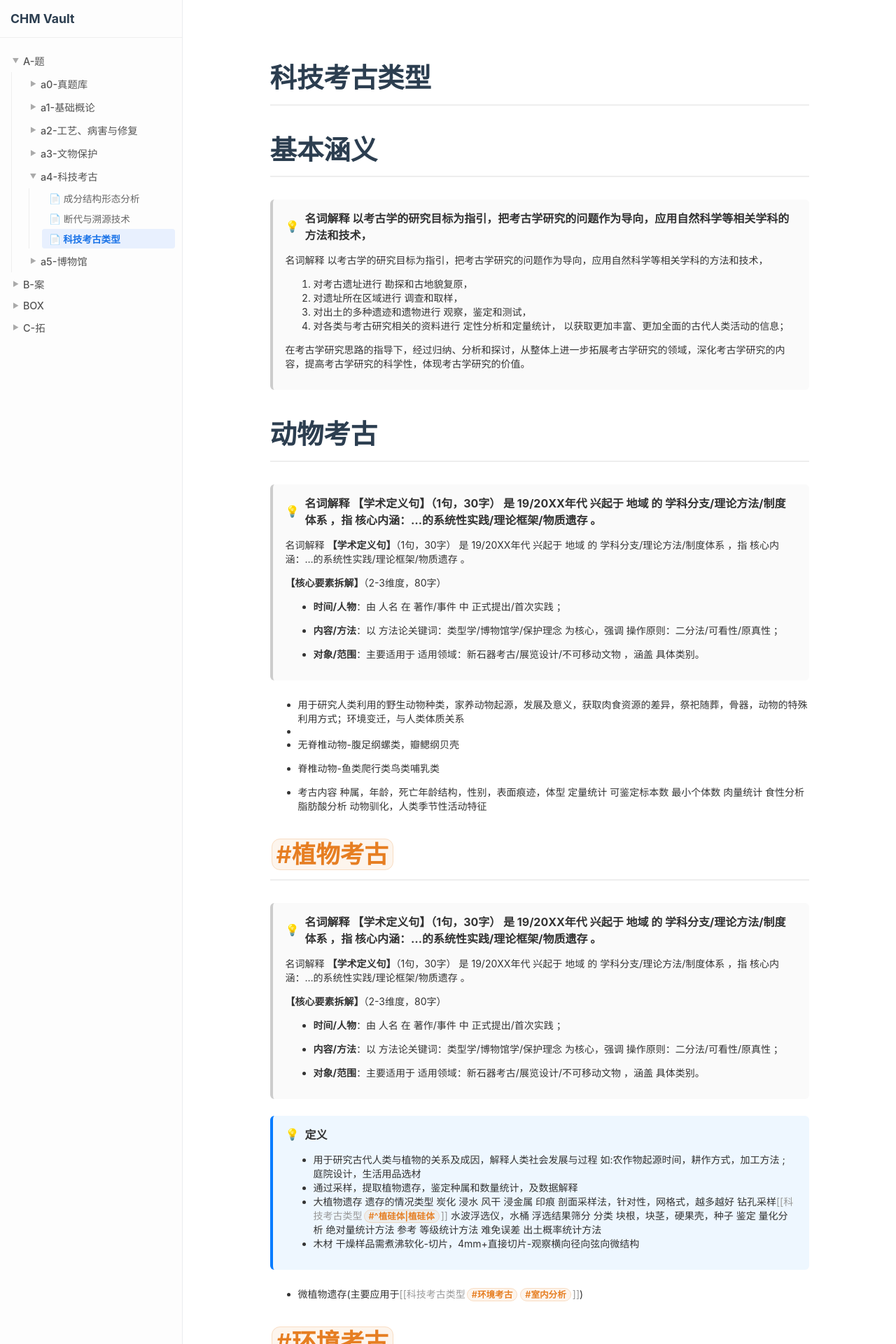
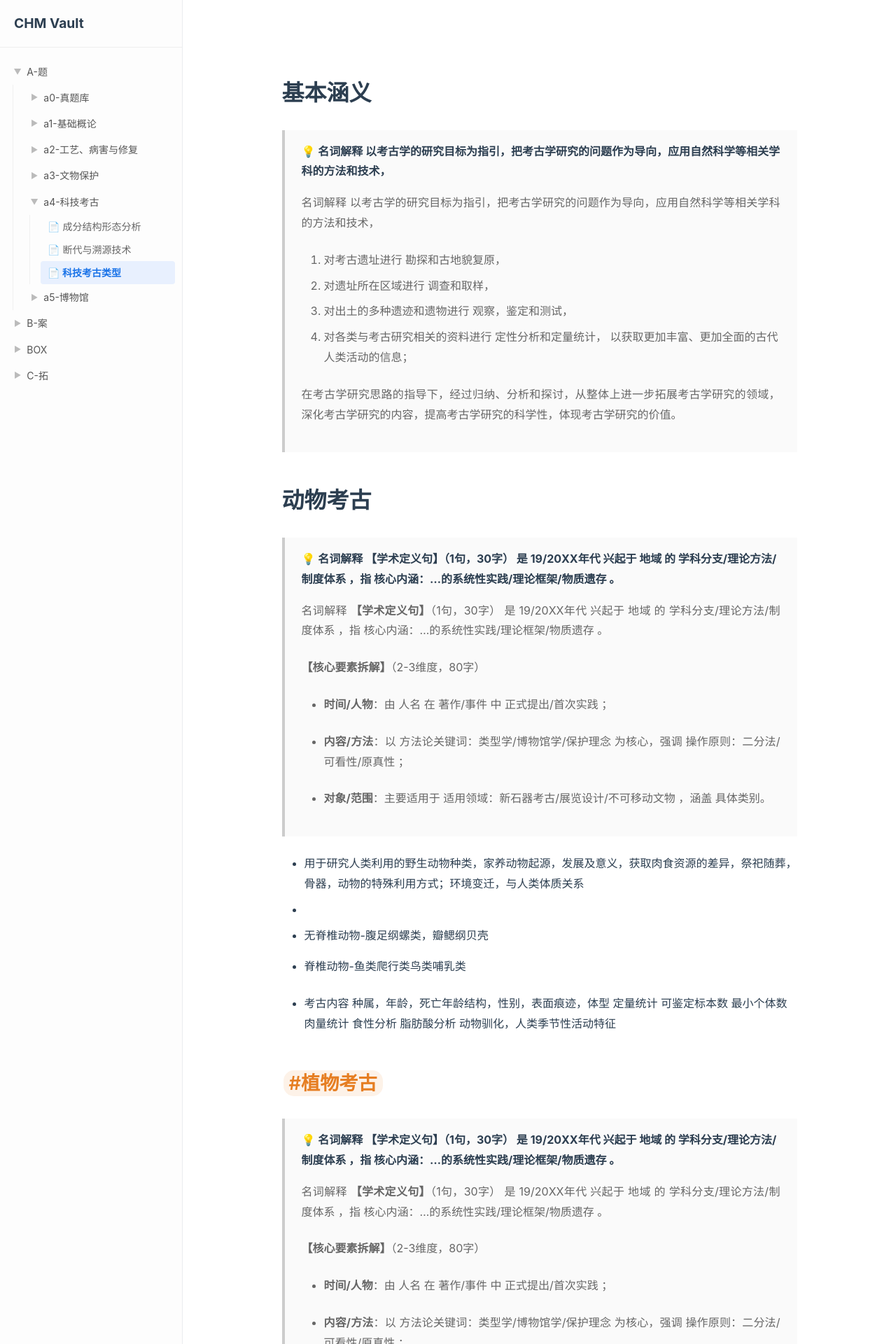
Before and after one commit to relHIGH/CHM_Vault, a Jekyll site: the page built from docs/A-题/a4-科技考古/科技考古类型.md, in a window 1280 px wide. Shown: the top 1920 px of the page at 70% size. Built offline with Jekyll 4.4.1, drawn with Linux system fonts in a browser that asks for light colours; our own code applies the rules of GitHub Pages for plain Markdown files; some of the changed text lies outside the part shown.

Commit message:
style: 深度美化 Markdown 排版，解决标题重复与正文拥挤问题

```diff
--- a/_layouts/default.html
+++ b/_layouts/default.html
@@ -5,55 +5,68 @@
   <title>{{ page.name | remove: ".md" }} | CHM</title>
   <meta name="viewport" content="width=device-width, initial-scale=1">
   <style>
-    :root { --sidebar-width: 260px; --primary: #2c3e50; --accent: #1a73e8; --bg: #ffffff; --folder-hover: #f0f2f5; --tag-color: #e67e22; }
-    body { font-family: -apple-system, BlinkMacSystemFont, "Segoe UI", Roboto, sans-serif; margin: 0; display: flex; height: 100vh; font-size: 14px; overflow: hidden; color: #333; }
+    :root {
+      --sidebar-width: 260px;
+      --primary: #2c3e50;
+      --accent: #1a73e8;
+      --bg: #ffffff;
+      --tag-color: #e67e22;
+      --text-main: #2c3e50;
+      --border-color: #eee;
+    }
 
-    /* 侧边栏 */
-    #sidebar { width: var(--sidebar-width); background: #fdfdfd; border-right: 1px solid #eaecef; overflow-y: auto; padding: 1rem 0; flex-shrink: 0; display: flex; flex-direction: column; }
-    .sidebar-header { padding: 0 15px 1rem; border-bottom: 1px solid #eee; margin-bottom: 1rem; }
-    .sidebar-header a { font-weight: bold; color: var(--primary); text-decoration: none; font-size: 1.1rem; }
-    #tree-container { padding: 0 10px; flex-grow: 1; }
-    .folder-header { cursor: pointer; display: flex; align-items: center; padding: 6px 8px; border-radius: 4px; color: #555; font-weight: 500; font-size: 0.9rem; }
-    .folder-header:hover { background: var(--folder-hover); }
-    .folder-header::before { content: "▶"; display: inline-block; margin-right: 6px; font-size: 0.6rem; transition: transform 0.2s; color: #aaa; }
+    body {
+      font-family: -apple-system, BlinkMacSystemFont, "Segoe UI", Helvetica, Arial, sans-serif;
+      margin: 0; display: flex; height: 100vh; font-size: 16px; line-height: 1.8; color: var(--text-main);
+      background: var(--bg); overflow: hidden;
+    }
+
+    /* 侧边栏优化：更细致的字体与间距 */
+    #sidebar {
+      width: var(--sidebar-width); background: #fdfdfd; border-right: 1px solid #eaecef;
+      overflow-y: auto; padding: 1rem 0; flex-shrink: 0; display: flex; flex-direction: column; font-size: 14px;
+    }
+    .sidebar-header { padding: 0 20px 1rem; border-bottom: 1px solid var(--border-color); margin-bottom: 1rem; }
+    .sidebar-header a { font-weight: bold; color: var(--primary); text-decoration: none; font-size: 1.2rem; }
+    #tree-container { padding: 0 10px; }
+    .folder-header { cursor: pointer; display: flex; align-items: center; padding: 6px 10px; border-radius: 4px; color: #555; transition: 0.2s; }
+    .folder-header:hover { background: #f0f2f5; }
+    .folder-header::before { content: "▶"; display: inline-block; margin-right: 8px; font-size: 0.7rem; transition: 0.2s; color: #bbb; }
     .folder-header.open::before { transform: rotate(90deg); }
-    .folder-content { display: none; padding-left: 18px; border-left: 1px solid #eee; margin-left: 6px; }
+    .folder-content { display: none; padding-left: 15px; border-left: 1px solid #f0f0f0; margin-left: 8px; }
     .folder-content.show { display: block; }
-    .tree-file { display: block; padding: 4px 10px; color: #666; text-decoration: none; font-size: 0.85rem; border-radius: 4px; margin: 1px 0; white-space: nowrap; overflow: hidden; text-overflow: ellipsis; }
-    .tree-file:hover { background: var(--folder-hover); color: var(--accent); }
-    .tree-file.active { background: #e8f0fe; color: var(--accent); font-weight: bold; }
+    .tree-file { display: block; padding: 4px 10px; color: #666; text-decoration: none; border-radius: 4px; white-space: nowrap; overflow: hidden; text-overflow: ellipsis; }
+    .tree-file:hover { background: #f0f2f5; color: var(--accent); }
+    .tree-file.active { background: #e8f0fe; color: var(--accent); font-weight: 600; }
 
-    /* 主内容区 */
-    #content-wrapper { flex-grow: 1; overflow-y: auto; display: flex; flex-direction: column; background: var(--bg); position: relative; scroll-behavior: smooth; }
-    .container { max-width: 850px; margin: 0 auto; padding: 3rem 2.5rem; flex-grow: 1; width: 100%; box-sizing: border-box; }
-    h1 { font-size: 2.4rem; color: var(--primary); border-bottom: 2px solid #eee; padding-bottom: 0.8rem; margin-bottom: 2rem; }
+    /* 主内容区：Obsidian 风格排版 */
+    #content-wrapper { flex-grow: 1; overflow-y: auto; background: var(--bg); display: flex; flex-direction: column; }
+    .container { max-width: 800px; margin: 0 auto; padding: 4rem 2rem; width: 100%; box-sizing: border-box; }
 
-    /* 悬浮导航 */
-    .floating-nav { position: fixed; right: 30px; bottom: 30px; display: flex; flex-direction: column; gap: 12px; z-index: 2000; }
-    .nav-btn { width: 48px; height: 48px; background: white; border: 1px solid #eee; border-radius: 50%; display: flex; align-items: center; justify-content: center; font-size: 1.2rem; cursor: pointer; box-shadow: 0 4px 15px rgba(0,0,0,0.08); transition: 0.2s; color: var(--primary); }
-    .nav-btn:hover { background: var(--accent); color: white; border-color: var(--accent); transform: translateY(-3px); }
+    /* 解决标题重复：隐藏自动生成的 H1，如果正文里已经有了 */
+    .page-title { font-size: 2.5rem; margin-bottom: 2rem; color: var(--primary); border-bottom: 2px solid #eee; padding-bottom: 10px; }
 
-    /* 增强版标签样式 */
-    .content-tag { color: var(--tag-color); font-weight: 600; text-decoration: none; padding: 1px 6px; border-radius: 12px; background: rgba(230, 126, 34, 0.08); border: 1px solid rgba(230, 126, 34, 0.2); margin: 0 2px; font-size: 0.9em; white-space: nowrap; }
-    .content-tag:hover { background: var(--tag-color); color: white; text-decoration: none; }
+    /* Markdown 元素美化 */
+    #markdown-body h1, #markdown-body h2, #markdown-body h3 { color: var(--primary); margin-top: 2.5rem; margin-bottom: 1.2rem; }
+    #markdown-body p { margin-bottom: 1.5rem; text-align: justify; }
+    #markdown-body ul, #markdown-body ol { margin-bottom: 1.5rem; padding-left: 2rem; }
+    #markdown-body li { margin-bottom: 0.5rem; }
+    #markdown-body img { max-width: 100%; border-radius: 8px; box-shadow: 0 4px 12px rgba(0,0,0,0.05); margin: 2rem 0; }
+    #markdown-body blockquote { border-left: 4px solid #ddd; padding: 1rem 1.5rem; color: #666; background: #fafafa; margin: 1.5rem 0; }
 
-    .wikilink { color: #1a73e8; text-decoration: none; border-bottom: 1px dashed #1a73e8; font-weight: 500; }
+    /* 标签与链接 */
+    .content-tag { color: var(--tag-color); font-weight: 600; text-decoration: none; padding: 2px 8px; border-radius: 15px; background: rgba(230, 126, 34, 0.1); font-size: 0.85em; margin: 0 2px; }
+    .wikilink { color: var(--accent); text-decoration: none; border-bottom: 1px dashed var(--accent); }
     .wikilink:hover { background: #e8f0fe; border-bottom-style: solid; }
 
-    /* Obsidian Callouts */
-    .callout { margin: 1.5rem 0; padding: 14px 18px; border-radius: 6px; border-left: 4px solid #ccc; background: #fafafa; }
-    .callout-title { font-weight: bold; display: flex; align-items: center; margin-bottom: 10px; font-size: 1rem; }
-    .callout-info { border-left-color: #007bff; background: #eef7ff; }
-    .callout-warning { border-left-color: #f0ad4e; background: #fffdf0; }
-    .callout-error { border-left-color: #d9534f; background: #fff0f0; }
-    .callout-success { border-left-color: #5cb85c; background: #f0fff0; }
+    /* 悬浮控制台 */
+    .floating-nav { position: fixed; right: 30px; bottom: 30px; display: flex; flex-direction: column; gap: 12px; }
+    .nav-btn { width: 45px; height: 45px; background: white; border: 1px solid #ddd; border-radius: 50%; display: flex; align-items: center; justify-content: center; cursor: pointer; box-shadow: 0 4px 10px rgba(0,0,0,0.1); transition: 0.2s; }
+    .nav-btn:hover { background: var(--accent); color: white; transform: translateY(-3px); }
 
-    footer { padding: 3rem 0; border-top: 1px solid #eee; margin-top: 5rem; text-align: center; background: #fdfdfd; }
-    .tag-item { background: #f0f0f0; color: #666; padding: 5px 14px; border-radius: 20px; font-size: 0.8rem; text-decoration: none; margin: 5px; display: inline-block; transition: 0.2s; border: 1px solid #eee; }
-    .tag-item:hover { background: var(--tag-color); color: white; border-color: var(--tag-color); }
-
-    /* 响应式 */
-    @media (max-width: 768px) { body { flex-direction: column; } #sidebar { width: 100%; height: auto; border-right: none; } }
+    footer { padding: 4rem 0; border-top: 1px solid #eee; margin-top: 5rem; text-align: center; background: #fafafa; }
+    .tag-item { background: #eee; color: #666; padding: 4px 12px; border-radius: 20px; font-size: 0.8rem; text-decoration: none; margin: 4px; display: inline-block; }
+    .tag-item:hover { background: var(--tag-color); color: white; }
   </style>
 </head>
 <body>
@@ -64,34 +77,25 @@
 
   <div id="content-wrapper">
     <div class="floating-nav">
-      <div class="nav-btn" onclick="window.history.back()" title="返回上一页">🔙</div>
-      <div class="nav-btn" onclick="document.getElementById('content-wrapper').scrollTo({top:0, behavior:'smooth'})" title="回到顶部">⬆️</div>
+      <div class="nav-btn" onclick="window.history.back()" title="返回">🔙</div>
+      <div class="nav-btn" onclick="document.getElementById('content-wrapper').scrollTo({top:0, behavior:'smooth'})" title="置顶">⬆️</div>
     </div>
 
     <main class="container">
-      <article id="main-content">
-        <h1>{{ page.name | remove: ".md" }}</h1>
-        <div id="page-render-root" style="margin-top: 2rem;">{{ content }}</div>
-      </article>
+      <div id="markdown-body">
+        {{ content }}
+      </div>
     </main>
 
     <footer>
       <div class="container">
-        <div style="color: #999; font-size: 0.8rem; font-weight: bold; margin-bottom: 20px; text-transform: uppercase; letter-spacing: 2px;">🏷️ 标签分类检索</div>
+        <div style="color: #999; font-size: 0.8rem; font-weight: bold; margin-bottom: 15px; text-transform: uppercase;">🏷️ 标签分类索引</div>
         <div id="footer-tags">
           {% assign blacklist = "名词解释,论述,简答,文物学概论,中国考古通论" | split: "," %}
           {% assign all_tags = "" %}
-          {% for p in site.pages %}
-            {% if p.tags %}
-              {% for t in p.tags %}
-                {% unless blacklist contains t %}
-                  {% unless all_tags contains t %}
-                    {% assign all_tags = all_tags | append: t | append: "," %}
-                  {% endunless %}
-                {% endunless %}
-              {% endfor %}
-            {% endif %}
-          {% endfor %}
+          {% for p in site.pages %}{% if p.tags %}{% for t in p.tags %}
+            {% unless blacklist contains t %}{% unless all_tags contains t %}{% assign all_tags = all_tags | append: t | append: "," %}{% endunless %}{% endunless %}
+          {% endfor %}{% endif %}{% endfor %}
           {% assign tag_list = all_tags | split: "," | sort %}
           {% for t in tag_list %}{% if t != "" %}
             <a href="{{ site.baseurl }}/tags.html?tag={{ t }}" class="tag-item"># {{ t }}</a>
@@ -102,111 +106,39 @@
   </div>
 
   <script>
-    // 1. 数据同步
-    const pages = [{% for p in site.pages %}{% if p.path contains "docs/" %}{ "path": {{ p.path | jsonify }}, "url": {{ p.url | relative_url | jsonify }}, "name": {{ p.name | remove: ".md" | jsonify }}, "tags": {{ p.tags | jsonify }} },{% endif %}{% endfor %}];
+    // 1. 侧边栏构树 (JS 模式)
+    const pages = [{% for p in site.pages %}{% if p.path contains "docs/" %}{ "path": {{ p.path | jsonify }}, "url": {{ p.url | relative_url | jsonify }}, "name": {{ p.name | remove: ".md" | jsonify }} },{% endif %}{% endfor %}];
     const currentUrl = {{ page.url | relative_url | jsonify }};
-    const siteBaseUrl = "{{ site.baseurl }}";
-
-    // 2. 侧边栏构树 (JS 对象模式)
-    function buildTree(pages) {
-      const root = {};
-      pages.forEach(p => {
-        const parts = p.path.split("/").slice(1);
-        let current = root;
-        parts.forEach((part, index) => {
-          if (index === parts.length - 1) { current[part] = p; }
-          else { if (!current[part]) current[part] = {}; current = current[part]; }
-        });
-      });
-      return root;
-    }
-    function renderTree(node, container) {
-      Object.keys(node).sort().forEach(key => {
-        const value = node[key];
-        if (value.url) {
-          const a = document.createElement("a");
-          a.href = value.url;
-          a.className = "tree-file" + (value.url === currentUrl ? " active" : "");
-          a.innerText = "📄 " + value.name;
-          container.appendChild(a);
-        } else {
-          const folderDiv = document.createElement("div");
-          folderDiv.className = "tree-folder";
-          const header = document.createElement("div");
-          header.className = "folder-header";
-          header.innerText = key;
-          const content = document.createElement("div");
-          content.className = "folder-content";
-          header.onclick = () => { header.classList.toggle("open"); content.classList.toggle("show"); };
-          folderDiv.appendChild(header);
-          folderDiv.appendChild(content);
-          container.appendChild(folderDiv);
-          renderTree(value, content);
-          if (content.querySelector(".active")) { header.classList.add("open"); content.classList.add("show"); }
-        }
-      });
-    }
+    function buildTree(pages) { const root = {}; pages.forEach(p => { const parts = p.path.split("/").slice(1); let current = root; parts.forEach((part, index) => { if (index === parts.length - 1) { current[part] = p; } else { if (!current[part]) current[part] = {}; current = current[part]; } }); }); return root; }
+    function renderTree(node, container) { Object.keys(node).sort().forEach(key => { const value = node[key]; if (value.url) { const a = document.createElement("a"); a.href = value.url; a.className = "tree-file" + (value.url === currentUrl ? " active" : ""); a.innerText = "📄 " + value.name; container.appendChild(a); } else { const folderDiv = document.createElement("div"); folderDiv.className = "tree-folder"; const header = document.createElement("div"); header.className = "folder-header"; header.innerText = key; const content = document.createElement("div"); content.className = "folder-content"; header.onclick = () => { header.classList.toggle("open"); content.classList.toggle("show"); }; folderDiv.appendChild(header); folderDiv.appendChild(content); container.appendChild(folderDiv); renderTree(value, content); if (content.querySelector(".active")) { header.classList.add("open"); content.classList.add("show"); } } }); }
     renderTree(buildTree(pages), document.getElementById("tree-container"));
 
-    // 3. 安全解析引擎 (只解析文本节点，不破坏格式)
+    // 2. 增强版正文解析 (只针对特定字符进行安全替换)
+    const mdBody = document.getElementById("markdown-body");
     const blacklist = ["名词解释", "论述", "简答", "文物学概论", "中国考古通论"];
-    const tagRegex = /#([^\s#\[\]<>!.,:;?"'()]+)/g;
-    const wikiRegex = /\[\[(.*?)\]\]/g;
 
-    function parseContent(node) {
-      if (node.nodeType === 3) { // 文本节点
-        let text = node.nodeValue;
-        if (!text.trim()) return;
+    // 正则：精准匹配 #标签 和 [[双链]]
+    mdBody.innerHTML = mdBody.innerHTML
+      .replace(/#([\u4e00-\u9fa5\w\/]+)/g, (match, tag) => {
+        if (blacklist.includes(tag)) return match;
+        return `<a href="{{ site.baseurl }}/tags.html?tag=${encodeURIComponent(tag)}" class="content-tag">#${tag}</a>`;
+      })
+      .replace(/\[\[(.*?)\]\]/g, (match, link) => {
+        let [t, l] = link.split("|");
+        let [target, anchor] = t.split("#");
+        const found = pages.find(p => p.name === target.trim());
+        if (found) return `<a href="${found.url}${anchor ? '#' + anchor : ''}" class="wikilink">${l || target}</a>`;
+        return `<span style="color: #999;">[[${link}]]</span>`;
+      });
 
-        let hasChange = false;
-        let html = text.replace(/&/g, "&amp;").replace(/</g, "&lt;").replace(/>/g, "&gt;");
-
-        // 解析标签
-        html = html.replace(tagRegex, (match, tagName) => {
-          if (blacklist.includes(tagName)) return match;
-          hasChange = true;
-          return `<a href="${siteBaseUrl}/tags.html?tag=${encodeURIComponent(tagName)}" class="content-tag">#${tagName}</a>`;
-        });
-
-        // 解析双链
-        html = html.replace(wikiRegex, (match, linkContent) => {
-          let [targetPart, label] = linkContent.split("|");
-          let [target, anchor] = targetPart.split("#");
-          const found = pages.find(p => p.name === target.trim());
-          hasChange = true;
-          if (found) {
-            let finalUrl = found.url + (anchor ? "#" + anchor.trim() : "");
-            return `<a href="${finalUrl}" class="wikilink">${label || target}</a>`;
-          }
-          return `<span style="color: #999;">[[${linkContent}]]</span>`;
-        });
-
-        if (hasChange) {
-          const span = document.createElement("span");
-          span.innerHTML = html;
-          node.parentNode.replaceChild(span, node);
-        }
-      } else if (node.nodeType === 1 && node.tagName !== "A" && node.tagName !== "CODE" && node.tagName !== "PRE") {
-        Array.from(node.childNodes).forEach(parseContent);
-      }
-    }
-
-    const root = document.getElementById("page-render-root");
-    parseContent(root);
-
-    // 4. 渲染 Callouts
+    // 3. Obsidian Callouts 模拟
     document.querySelectorAll("blockquote").forEach(bq => {
-      const firstLine = bq.innerText.trim();
-      const match = firstLine.match(/^\[!(INFO|WARNING|ERROR|SUCCESS|SUMMARY|TIP|EXAMPLE|NOTE|IMPORTANT|QUESTION)\](.*)/i);
+      const match = bq.innerText.trim().match(/^\[!(.*?)\](.*)/);
       if (match) {
         const type = match[1].toLowerCase();
-        const titleText = match[2].split("\n")[0].trim() || type.toUpperCase();
-        bq.className = "callout callout-" + type;
-        const titleDiv = document.createElement("div");
-        titleDiv.className = "callout-title";
-        titleDiv.innerHTML = `<span style="margin-right:8px;">💡</span> ${titleText}`;
-        bq.innerHTML = bq.innerHTML.replace(/\[!.*\]/i, "").replace(titleText, "").trim();
-        bq.insertBefore(titleDiv, bq.firstChild);
+        const title = match[2].split("\n")[0].trim() || type.toUpperCase();
+        bq.style.borderLeft = "4px solid " + (type === 'info' ? '#1a73e8' : type === 'warning' ? '#f0ad4e' : '#ccc');
+        bq.innerHTML = `<div style="font-weight:bold;margin-bottom:5px;color:var(--primary)">💡 ${title}</div>` + bq.innerHTML.replace(/\[!.*?\]/i, "").replace(title, "");
       }
     });
   </script>
```
